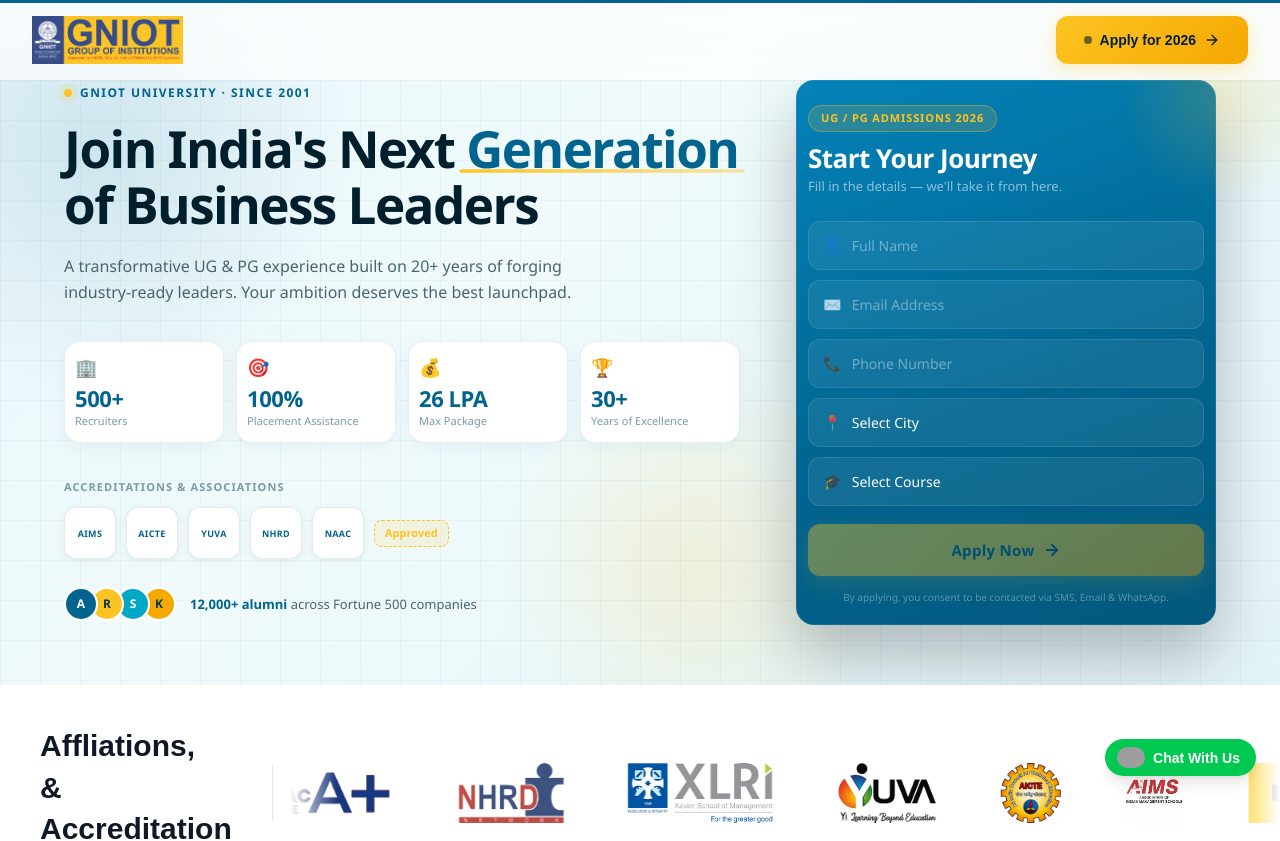
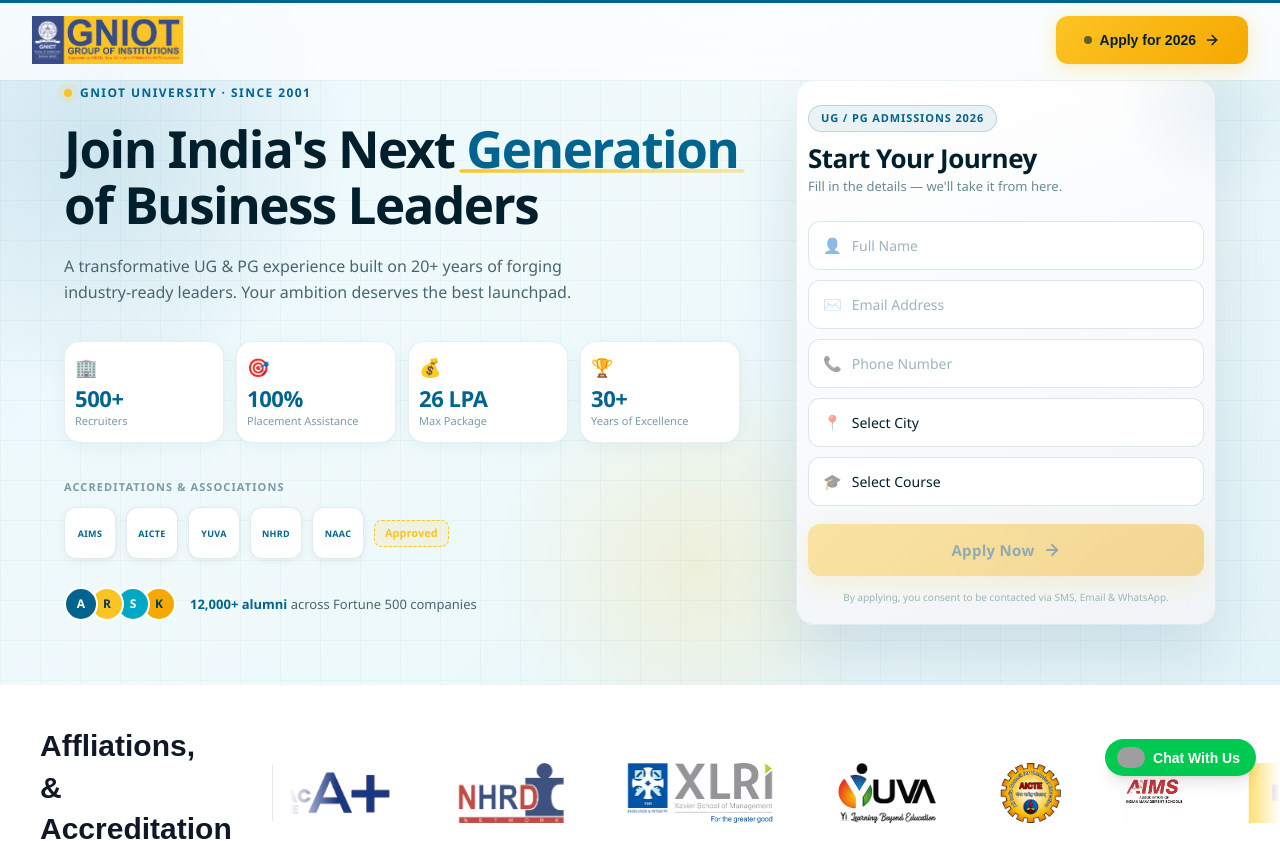
Before and after one commit to aragonani/gniot-clg, a Next.js app: page /gniot in a window 1280 px wide. Shown: the top 841 px of the page. Built offline with nearby package versions, Linux system fonts and the light colour scheme; grey boxes are pictures that could not be loaded.

Commit message:
change the register form color theme to white

```diff
--- a/app/hero.css
+++ b/app/hero.css
@@ -1,5 +1,4 @@
-
-        /* ── Section wrapper ── */
+/* ── Section wrapper ── */
         .hero-section {
           position: relative;
           min-height: 50vh;
@@ -189,10 +188,9 @@
 
         @media (max-width: 480px) {
           .hero-section { padding: 60px 0 40px; }
-           .hero-inner { padding: 0 16px; } /* tighter side padding */
+           .hero-inner { padding: 0 16px; }
           .stats-grid { grid-template-columns: repeat(2, 1fr); }
           .hero-heading { font-size: 28px; }
-           /*  let the form fill full width on mobile */
           .hero-right {
            width: 100%;
            justify-content: stretch;
@@ -200,19 +198,19 @@
         }
 
 
-
+        /* ── Register Form Card — White/Light-Gray Theme ── */
         .register-form-card {
           background: linear-gradient(
             160deg,
-            #0482b8 0%,
-            #01648e 60%,
-            #02587d 100%
+            #ffffff 0%,
+            #f7f9fa 60%,
+            #f0f4f6 100%
           );
           border-radius: 18px;
           padding: 24px 12px 20px;
           box-shadow:
-            0 32px 64px rgba(0, 0, 0, 0.25),
-            0 0 0 1px rgba(255, 255, 255, 0.08) inset;
+            0 32px 64px rgba(0, 64, 100, 0.12),
+            0 0 0 1px rgba(0, 100, 143, 0.08) inset;
           width: 100%;
           max-width: 100%;
           position: center;
@@ -228,7 +226,7 @@
           border-radius: 50%;
           background: radial-gradient(
             circle,
-            rgba(252, 196, 35, 0.18) 0%,
+            rgba(0, 100, 143, 0.07) 0%,
             transparent 70%
           );
           pointer-events: none;
@@ -237,9 +235,9 @@
         /* Header */
         .badge {
           display: inline-block;
-          background: rgba(252, 196, 35, 0.15);
-          border: 1px solid rgba(252, 196, 35, 0.35);
-          color: #fcc423;
+          background: rgba(0, 100, 143, 0.08);
+          border: 1px solid rgba(0, 100, 143, 0.2);
+          color: #00648f;
           font-size: 11px;
           font-weight: 600;
           letter-spacing: 0.08em;
@@ -251,14 +249,14 @@
         .form-title {
           font-size: 26px;
           font-weight: 800;
-          color: #fff;
+          color: #001f2d;
           line-height: 1.15;
           letter-spacing: -0.02em;
           margin-bottom: 4px;
         }
         .form-subtitle {
           font-size: 13px;
-          color: rgba(255, 255, 255, 0.55);
+          color: #6b8a96;
           margin-bottom: 24px;
         }
 
@@ -272,23 +270,28 @@
         .field-wrap {
           display: flex;
           align-items: center;
-          background: rgba(255, 255, 255, 0.07);
-          border: 1.5px solid rgba(255, 255, 255, 0.1);
+          background: #ffffff;
+          border: 1.5px solid rgba(0, 100, 143, 0.15);
           border-radius: 12px;
           padding: 0 14px;
           transition:
             border-color 0.2s,
-            background 0.2s;
+            background 0.2s,
+            box-shadow 0.2s;
           gap: 10px;
         }
+        .field-wrap:hover {
+          border-color: rgba(0, 100, 143, 0.3);
+        }
         .field-focused {
-          border-color: #fcc423 !important;
-          background: rgba(252, 196, 35, 0.07) !important;
+          border-color: #00648f !important;
+          background: #f0f8fc !important;
+          box-shadow: 0 0 0 3px rgba(0, 100, 143, 0.08) !important;
         }
         .field-icon {
           font-size: 15px;
           flex-shrink: 1;
-          opacity: 0.7;
+          opacity: 0.5;
         }
 
         .field-wrap input,
@@ -297,7 +300,7 @@
           background: transparent;
           border: none;
           outline: none;
-          color: #fff;
+          color: #001f2d;
           font-size: 14px;
           font-family: inherit;
           padding: 13px 0;
@@ -305,21 +308,21 @@
           -webkit-appearance: none;
         }
         .field-wrap input::placeholder {
-          color: rgba(255, 255, 255, 0.4);
+          color: #9db5be;
         }
         .field-wrap select {
           cursor: pointer;
         }
         .field-wrap select option {
-          background: #004d6e;
-          color: #fff;
+          background: #ffffff;
+          color: #001f2d;
         }
         .field-wrap select:invalid,
         .field-wrap select option[value=""] {
-          color: rgba(255, 255, 255, 0.4);
+          color: #9db5be;
         }
 
-        /* Submit */
+        /* Submit — kept exactly the same */
         .submit-btn {
           display: flex;
           align-items: center;
@@ -357,7 +360,7 @@
         /* Consent */
         .consent-text {
           font-size: 10px;
-          color: rgba(255, 255, 255, 0.35);
+          color: #9db5be;
           line-height: 1.5;
           text-align: center;
           margin-top: 14px;
```
